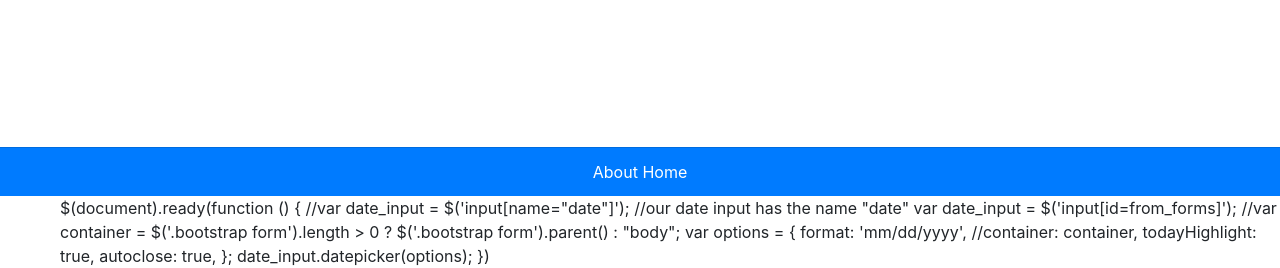
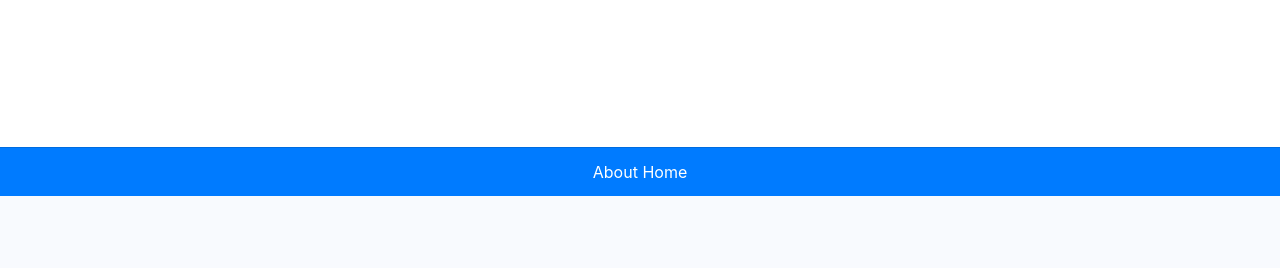
Before and after one commit to DennerAzevedo/ctsp-python, a Django app: page / in a window 1280 px wide. Shown: the part 604-872 px from the top of the page. After the commit the page ends 800 px from the top, so only its background shows below. Run offline with Django 3.2, Linux system fonts and the light colour scheme; some libraries are stand-ins or nearby versions.

Commit message:
index script changes

```diff
--- a/project/ctsp/templates/ctsp/index.html
+++ b/project/ctsp/templates/ctsp/index.html
@@ -108,13 +108,17 @@
     </div>
 </div>
 
-{% block script_block %} $(document).ready(function () { //var date_input = $('input[name="date"]'); //our date input has
-the name "date" var date_input = $('input[id=from_forms]'); //var container = $('.bootstrap form').length > 0 ? $('.bootstrap
-form').parent() : "body"; var options = { format: 'mm/dd/yyyy', //container: container, todayHighlight: true, autoclose:
-true, }; date_input.datepicker(options); }) {% endblock %}
-<script type="text/javascript">
-    $('#go-query').click(function () {
-        var str = $('#query-content').text();
-        alert(str)
+<script>
+    $(document).ready(function () {
+        var date_input = $('input[id="from_forms"]'); //our date input has the name "date"
+        var container = $('.bootstrap form').length > 0 ? $('.bootstrap form').parent() : "body";
+        var options = {
+            format: 'mm/dd/yyyy',
+            container: container,
+            todayHighlight: true,
+            autoclose: true,
+        };
+        date_input.datepicker(options);
     })
-</script> {% endblock %}
+</script>
+{% endblock %}
```
